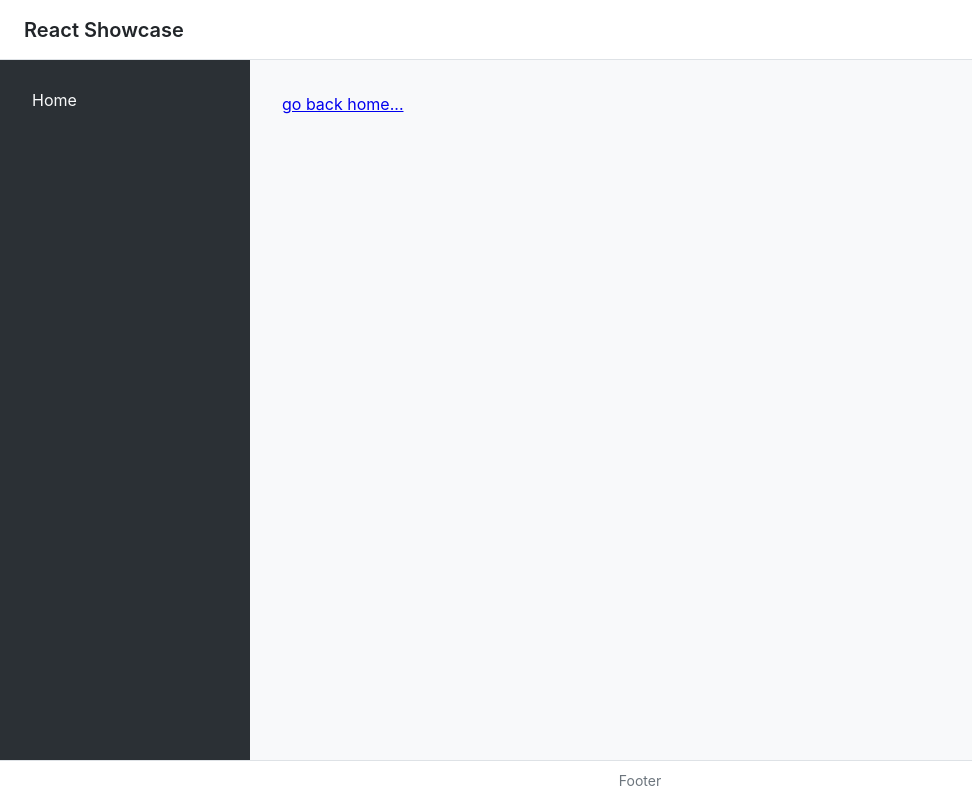
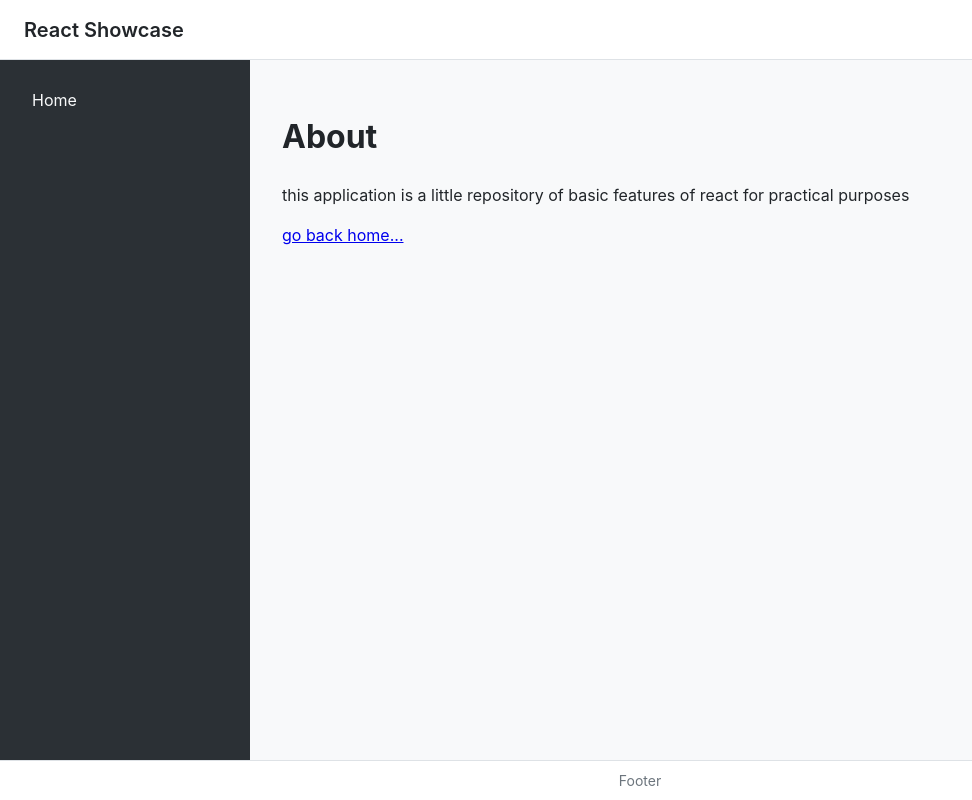
Before and after one commit to Cjescalona1/react-showcase, a React (Vite) app in the folder react-showcase/: page /about in a window 1280 px wide. Shown: the whole page, without its empty margins (0-972 px from the left). Built offline with nearby package versions, Linux system fonts and the light colour scheme.

Commit message:
feat: standardize home routes to root path, add About page content, and implement 404 fallback. creation of vercel deploy using basic vite configuration

```diff
--- a/react-showcase/src/App.tsx
+++ b/react-showcase/src/App.tsx
@@ -3,7 +3,7 @@ import './index.css' // Ensure styles are applied
 import { Header, Sidebar, Footer } from './components/partials/partialComponents.tsx'
 function App() {
   const links = [
-    { to: '/home', label: 'Home' },
+    { to: '/', label: 'Home' },
     { to: '/list', label: 'List' },
     { to: '/hoc', label: 'HOC' },
     { to: '/about', label: 'About' },
--- a/react-showcase/src/components/about.tsx
+++ b/react-showcase/src/components/about.tsx
@@ -6,8 +6,11 @@ function About() {
     return (
         <div className="app-container">
             <Header />
-            <Sidebar links={[{ to: '/Home', label: 'Home' }]} />
+            <Sidebar links={[{ to: '/', label: 'Home' }]} />
             <main className="app-content">
+
+                <h1>About</h1>
+                <p>this application is a little repository of basic features of react for practical purposes </p>
                 <Link rel="stylesheet" to="/">
                     go back home...
                 </Link>
--- a/react-showcase/src/main.tsx
+++ b/react-showcase/src/main.tsx
@@ -6,7 +6,7 @@ import About from './components/about.tsx'
 import List from './components/list.tsx'
 import Home from './components/home.tsx'
 import HOC from './components/hoc.tsx'
-import { RouterProvider, createBrowserRouter } from 'react-router-dom'
+import { RouterProvider, createBrowserRouter, Link } from 'react-router-dom'
 
 const router = createBrowserRouter([
   {
@@ -14,7 +14,7 @@ const router = createBrowserRouter([
     element: <App />,
     children: [
       {
-        path: '/home',
+        index: true,
         Component: Home,
       },
       {
@@ -24,7 +24,11 @@ const router = createBrowserRouter([
       {
         path: '/hoc',
         Component: HOC
-      }
+      },
+      {
+        path: "*",
+        element: <>Page not found 404 <br /> <Link to={"/"}>go back home</Link>  </>,
+      },
     ]
 
   },
```
